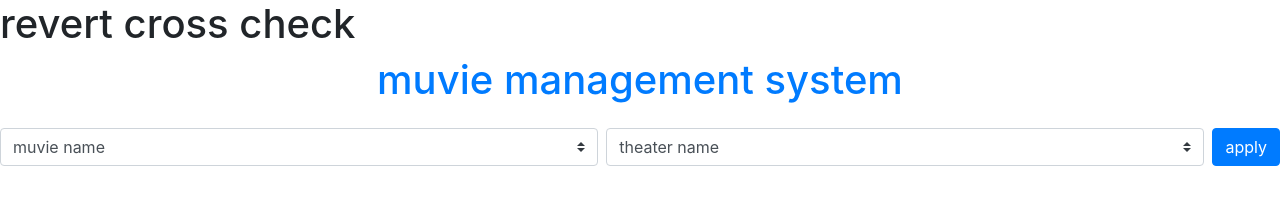
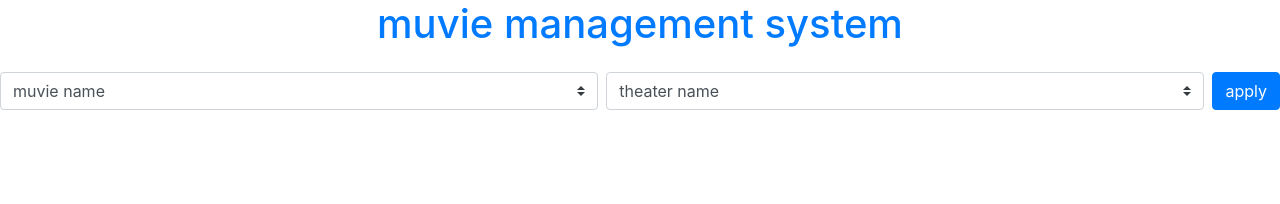
Before and after one commit to vanshikaRathore16/HPractice, a plain HTML site: page index.html in a window 1280 px wide. Drawn offline with nearby package versions, Linux system fonts and the light colour scheme.

Commit message:
Revert "revert cross check" bcd
tttt reverts commit a8c18f6d900f42c01a84e9696c9bfb1ed24c0eae.

```diff
--- a/index.html
+++ b/index.html
@@ -12,8 +12,6 @@
 </head>
 <body>
     <div>
-      <h1>revert cross check
-      </h1>
        <h1 class="text-center mb-4 text-primary">muvie management system</h1>
        <div class="selection d-flex gap-2 align-items-center mt-3" >
          <select id = "muvieSelect" class="custom-select mr-2">
```
